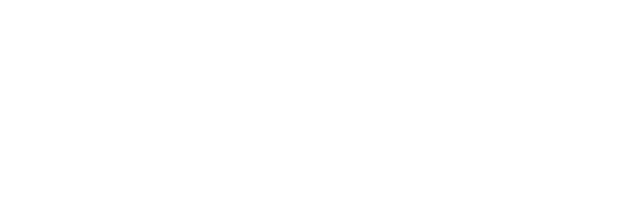
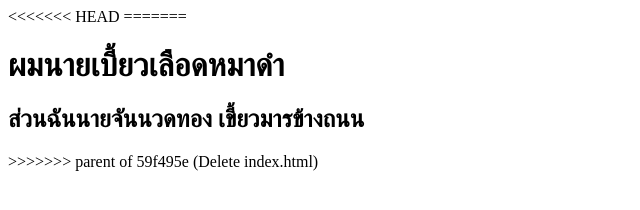
Before and after one commit to icecoolyet/Githubforlearn, a plain HTML site: page index.html in a window 1280 px wide. Shown: the whole page, without its empty margins (0-640 px from the left). Drawn offline with Linux system fonts and the light colour scheme.

Commit message:
Update index.html

```diff
--- a/index.html
+++ b/index.html
@@ -6,6 +6,11 @@
     <title>Document</title>
 </head>
 <body>
+<<<<<<< HEAD
+=======
+    <h1>ผมนายเบี้ยวเลือดหมาดำ</h1>
+    <h2>ส่วนฉันนายจันนวดทอง เขี้ยวมารข้างถนน</h2>
+>>>>>>> parent of 59f495e (Delete index.html)
 
 </body>
 </html>
```
